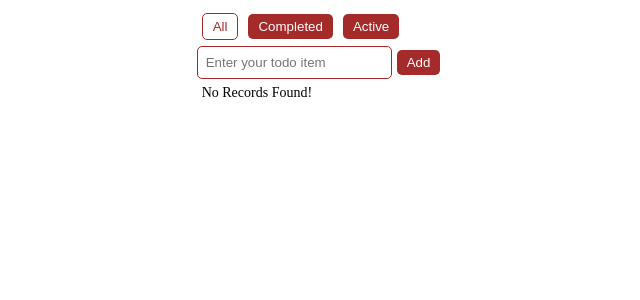
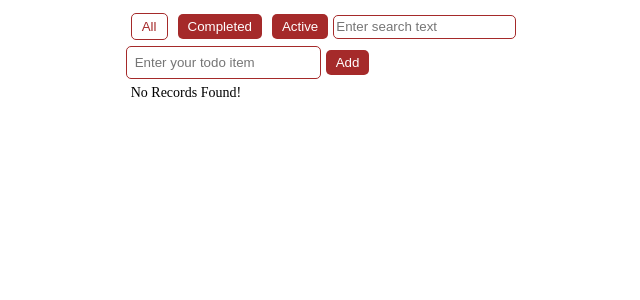
Before and after one commit to manohari1990/react_practice, a React app in the folder REACT_TASK1/: page / in a window 1280 px wide. Shown: the top 300 px of the page, without its empty margins (319-959 px from the left). Built offline with nearby package versions, Linux system fonts and the light colour scheme.

Commit message:
search by text

```diff
--- /dev/null
+++ b/REACT_TASK1/src/Constants.js
@@ -0,0 +1,16 @@
+const TodoFilterLabels = [
+    {
+        'label': 'All',
+        'value': 'all'
+    },
+    {
+        'label': 'Completed',
+        'value': 'completed'
+    },
+    {
+        'label': 'Active',
+        'value': 'active'
+    }
+]
+
+export default TodoFilterLabels
--- a/REACT_TASK1/src/components/todo/TodoApp.jsx
+++ b/REACT_TASK1/src/components/todo/TodoApp.jsx
@@ -1,24 +1,9 @@
 // Should own the states
 
-import { useState } from "react"
+import { useEffect, useState } from "react"
 import TodoInput from "./TodoInput"
 import TodoList from "./TodoList"
 import TodoFilters from './TodoFilters'
-
-const todoFilterLabels = [
-    {
-        'label': 'All',
-        'value': 'all'
-    },
-    {
-        'label': 'Completed',
-        'value': 'completed'
-    },
-    {
-        'label': 'Active',
-        'value': 'active'
-    }
-]
 
 function TodoApp() {
 
@@ -27,12 +12,17 @@ function TodoApp() {
     const [isUpdate, setIsUpdate] = useState(false)
     const [selectedUpdateId, setSelectedUpdateId] = useState(null)
     const [filter, setFilter] = useState('all')
-    const filteredTodos =
-            (filter === 'all')
-                ? todoItems
-                : todoItems.filter(item => {
-                    if (item.status === filter) return item
-                })
+    const [search, setSearch] = useState('')
+
+    let filteredTodos =
+        (filter === 'all')
+            ? todoItems
+            : todoItems.filter(item => {
+                if (item.status === filter) return item
+            })
+
+    const lowerSearchText = search.trim().toLowerCase()
+    filteredTodos = filteredTodos.filter((item)=>{ return item.value.toLowerCase().includes(lowerSearchText)})
 
     const handleAddTodo = () => {
 
@@ -105,11 +95,15 @@ function TodoApp() {
         setFilter(selectedLabel)
     }
 
+    const handleSearch = (searchTerm) => {
+        setSearch(searchTerm)
+    }
+
     return (
         <div>
-            <TodoFilters todoFilterLabels={todoFilterLabels} handleFilter={handleFilter} activeFilter={filter} />
+            <TodoFilters handleFilter={handleFilter} activeFilter={filter} handleSearch={handleSearch} />
             <TodoInput input={input} handleAddTodo={handleAddTodo} handleUpdateItem={handleUpdateItem} handleCancelUpdate={handleCancelUpdate} handleInputChange={handleInputChange} isUpdate={isUpdate} />
-            <TodoList filteredTodos={filteredTodos} list={todoItems} handleDelete={handleDelete} handleEdit={handleEdit} handleStatus={handleStatus} />
+            <TodoList filteredTodos={filteredTodos} handleDelete={handleDelete} handleEdit={handleEdit} handleStatus={handleStatus} />
         </div>
     )
 }
--- a/REACT_TASK1/src/components/todo/TodoFilters.jsx
+++ b/REACT_TASK1/src/components/todo/TodoFilters.jsx
@@ -1,17 +1,20 @@
 // Todo Filter controls
+import TodoFilterLabels from '../../Constants'
 
-function TodoFilters ({filteredTodos, todoFilterLabels, handleFilter, activeFilter}){
-    console.log(activeFilter)
+function TodoFilters ({handleFilter, activeFilter, search, handleSearch}){
     return(
         <div className="row_content">
+
             {
-                todoFilterLabels.length > 0 ?
-                    todoFilterLabels.map(obj=>{
+                TodoFilterLabels.length > 0 ?
+                    TodoFilterLabels.map(obj=>{
                         return <button className={`primary__button ${activeFilter === obj.value ? 'active' : ''}`} onClick={()=>handleFilter(obj.value)}>{obj.label}</button>
                     })
-
                 :''
             }
+            <div>
+                <input className='primary__border height_2' type="text" placeholder="Enter search text" value={search} onChange={(e)=>handleSearch(e.target.value)} />
+            </div>
         </div>
     )
 }
--- a/REACT_TASK1/src/components/todo/TodoItem.jsx
+++ b/REACT_TASK1/src/components/todo/TodoItem.jsx
@@ -3,7 +3,7 @@
 function TodoItem({item, handleDelete, handleEdit, handleStatus}){
     return (
         <div id={item.id} key={item.id} className="pad_5 row_content justify_content height_2">
-            <input type="checkbox" className="primary__border" checked={item.status == 'completed'} onClick={(e)=>handleStatus(e.target.checked, item.id)} />
+            <input type="checkbox" className="primary__border" checked={item.status == 'completed'} onChange={(e)=>handleStatus(e.target.checked, item.id)} />
             <p>{item.value}</p>
             <button className="primary__button" onClick={()=>handleEdit(item.id)}>✏️</button>
             <button className="primary__button" onClick={()=>handleDelete(item.id)}>🗑</button>
--- a/REACT_TASK1/src/components/todo/TodoList.jsx
+++ b/REACT_TASK1/src/components/todo/TodoList.jsx
@@ -1,17 +1,14 @@
 // Responsible only for listing all todo items
 import TodoItem from "./TodoItem"
 
-function TodoList({ filteredTodos, list, handleDelete, handleEdit, handleStatus }) {
+function TodoList({ filteredTodos, handleDelete, handleEdit, handleStatus }) {
+    console.log(filteredTodos, "List")
     return (
         <div className="pad_5">
-            {list.length === 0 && <div>No Records Found!</div>}
-            {filteredTodos.length > 0
-                ? filteredTodos.map((item) => {
-                    return <TodoItem key={item.id} item={item} handleDelete={handleDelete} handleEdit={handleEdit} handleStatus={handleStatus} />
-                })
-                : list.length > 0 && list.map((item) => {
-                    return <TodoItem key={item.id} item={item} handleDelete={handleDelete} handleEdit={handleEdit} handleStatus={handleStatus} />
-                })}
+            {filteredTodos.length === 0 && <div>No Records Found!</div>}
+            {filteredTodos.length > 0 && filteredTodos.map((item) => {
+                return <TodoItem key={item.id} item={item} handleDelete={handleDelete} handleEdit={handleEdit} handleStatus={handleStatus} />
+            })}
         </div>
     )
 }
```
